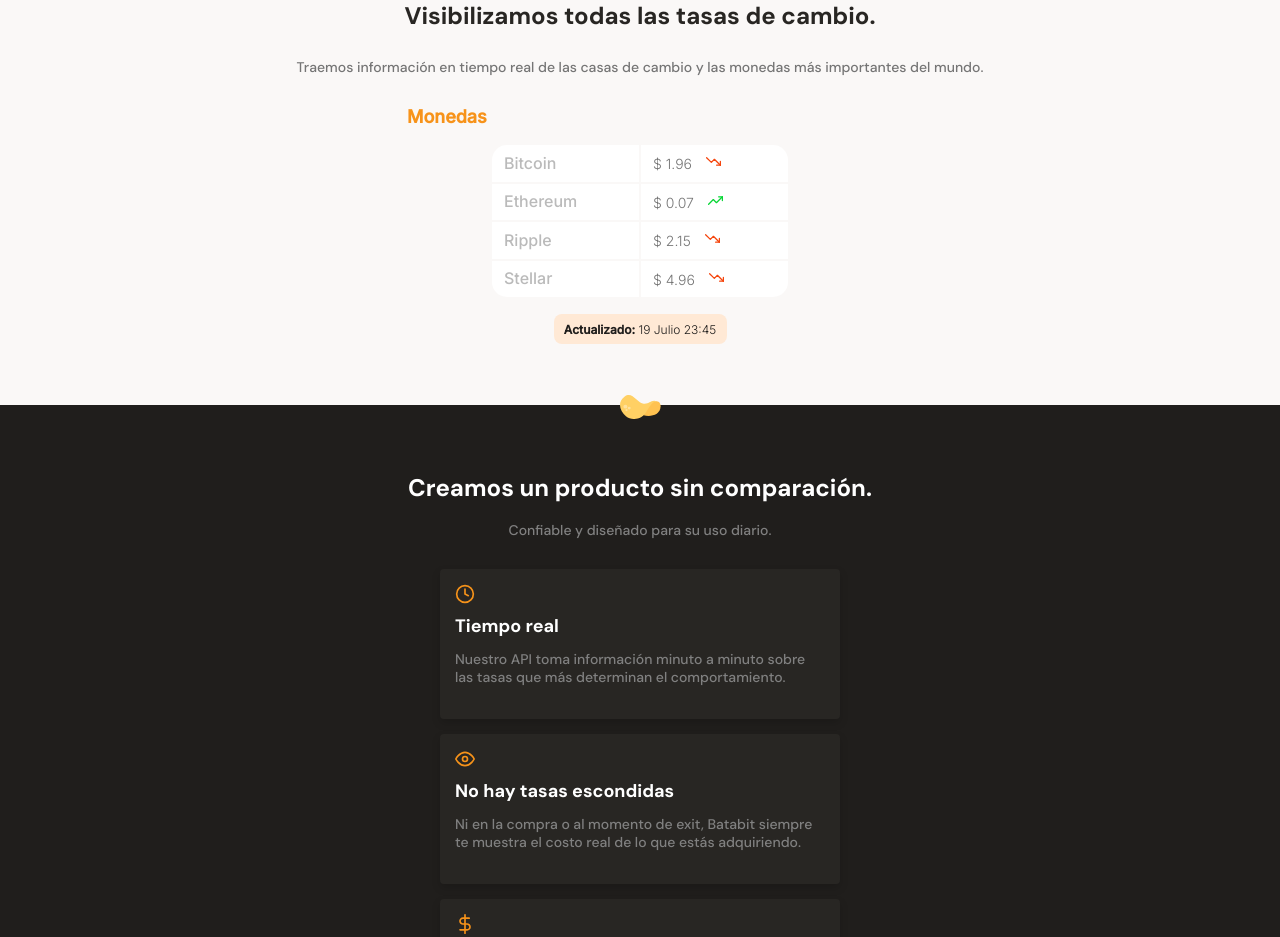
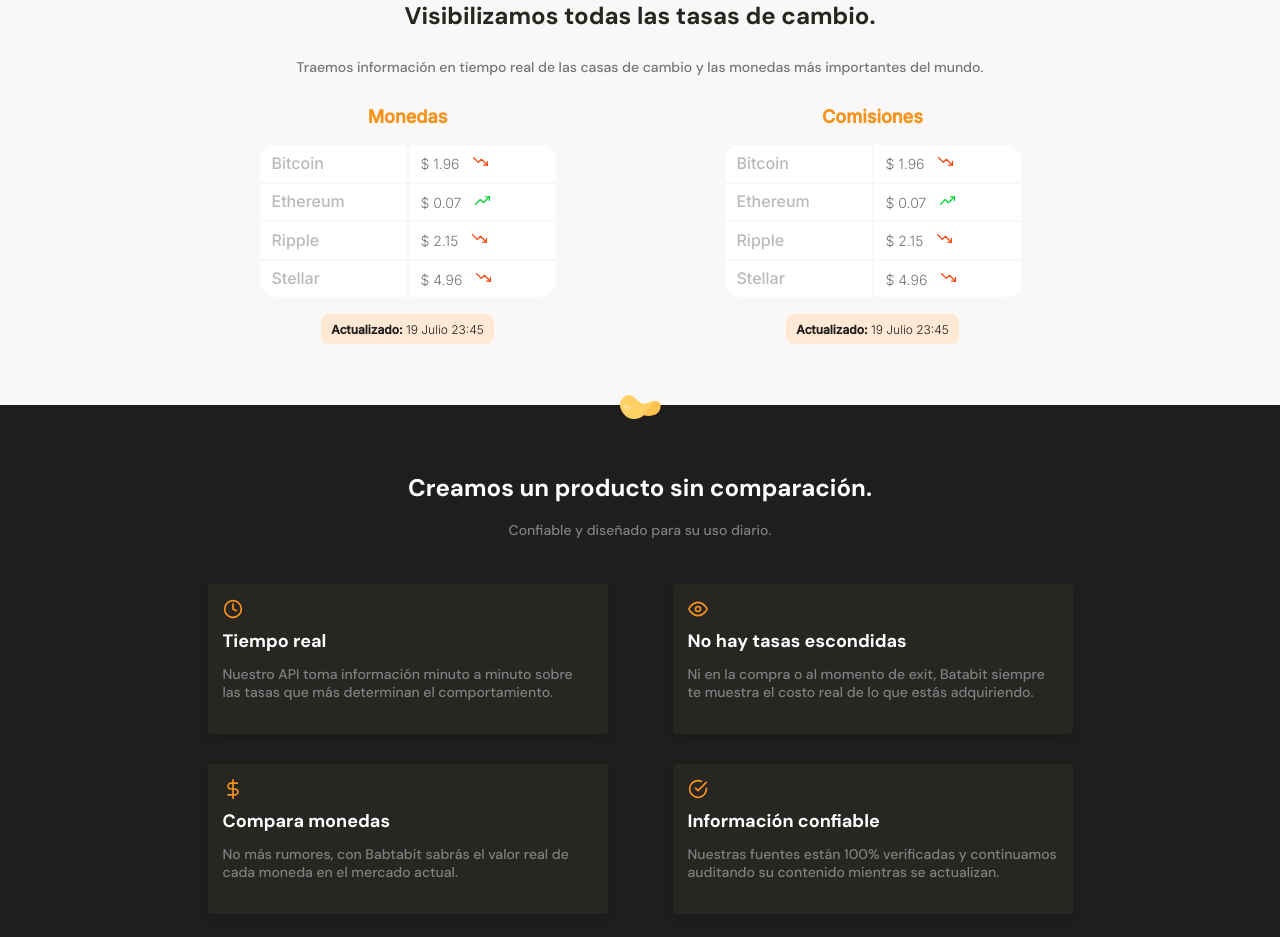
Before and after one commit to juancodeaudio/Datatabit, a plain HTML site: page index.html in a window 1280 px wide. Shown: the part 661-1598 px from the top of the page. Drawn offline with Linux system fonts and the light colour scheme.

Commit message:
Media queries created

```diff
--- a/index.html
+++ b/index.html
@@ -9,6 +9,7 @@
     <link rel="preconnect" href="https://fonts.gstatic.com" crossorigin>
     <link href="https://fonts.googleapis.com/css2?family=DM+Sans:wght@400;500;700&family=Inter:wght@300;500&display=swap" rel="stylesheet">
     <link rel="stylesheet" href="./styles/styles.css">
+    <link rel="stylesheet" href="./styles/tablet.css" media="(min-width: 930px)">
 </head>
 <body>
     <header>
@@ -30,6 +31,32 @@
             <section class="main-tables-container">
                 <div class="main-currency-table">
                     <p class="currency-table--title">Monedas</p>
+                    <div class="currency-table--container">
+                        <table>
+                            <tr>
+                                <td class="table__top-left">Bitcoin</td>
+                                <td class="table__top-right table__right">$ 1.96 <span class="down"></span></td>
+                            </tr>
+                            <tr>
+                                <td>Ethereum</td>
+                                <td class="table__right">$ 0.07 <span class="up"></span></td>
+                            </tr>
+                            <tr>
+                                <td>Ripple</td>
+                                <td class="table__right">$ 2.15 <span class="down"></span></td>
+                            </tr>
+                            <tr>
+                                <td class="table__bottom-left">Stellar</td>
+                                <td class="table__bottom-right table__right">$ 4.96 <span class="down"></span></td>
+                            </tr>
+                        </table>
+                    </div>
+                    <div class="currency-table--date">
+                        <p><b>Actualizado:</b> 19 Julio 23:45</p>
+                    </div>
+                </div>
+                <div class="main-currency-table">
+                    <p class="currency-table--title">Comisiones</p>
                     <div class="currency-table--container">
                         <table>
                             <tr>
--- a/styles/styles.css
+++ b/styles/styles.css
@@ -163,8 +163,6 @@
     font-weight: bold;
     line-height: 2.3rem;
     color: var(--bitcoin-orange);
-    text-align: left;
-    padding-left: 17px;
 }
 
 .currency-table--container {
--- /dev/null
+++ b/styles/tablet.css
@@ -0,0 +1,16 @@
+.main-tables-container {
+    display: flex;
+    width: 930px;
+    margin: 0 auto;
+}
+
+.product-cards--container {
+    display: flex;
+    flex-wrap: wrap;
+    width: 930px;
+    margin: 0 auto;
+}
+
+.plans-container--slider {
+    justify-content: center;
+}
```
